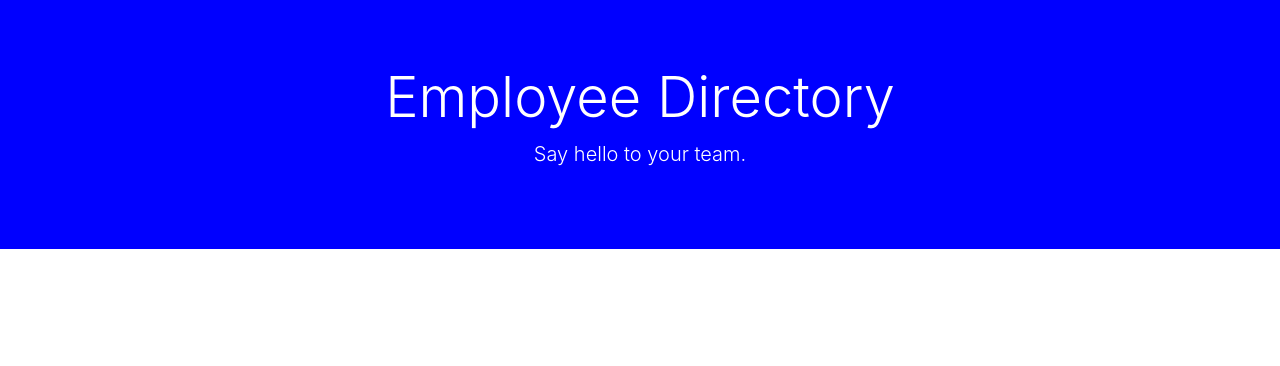
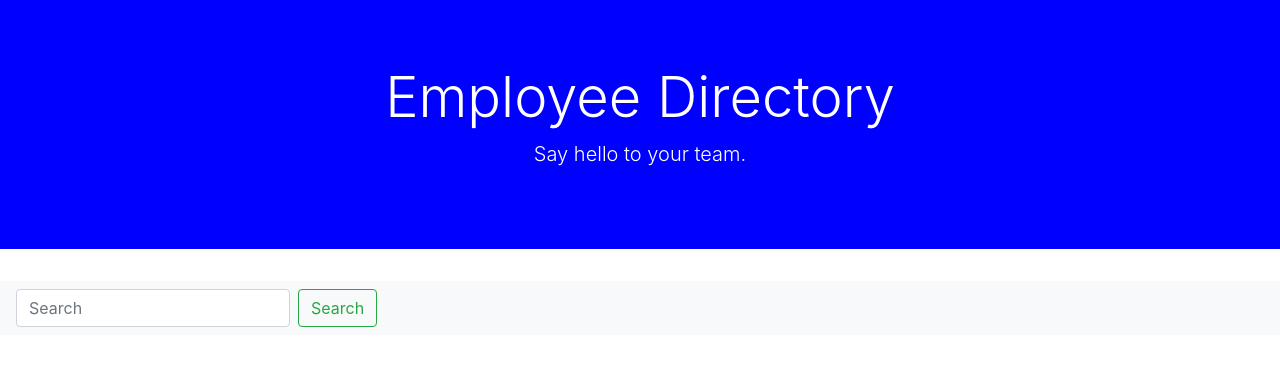
Before and after one commit to kevkevwuhoo/employee-directory, a React (Create React App) app: page / in a window 1280 px wide. Shown: the top 366 px of the page. Built offline with nearby package versions, Linux system fonts and the light colour scheme.

Commit message:
Created a search bar

```diff
--- a/src/App.js
+++ b/src/App.js
@@ -1,6 +1,7 @@
 import React from "react";
 // import "./App.css";
 import Header from "./components/Header";
+import Search from "./components/Search";
 
 // main container
 // header
@@ -14,6 +15,9 @@
       <header className="App-header">
         <Header />
       </header>
+      <div>
+        <Search />
+      </div>
     </div>
   );
 }
--- /dev/null
+++ b/src/components/Search.js
@@ -0,0 +1,23 @@
+import React from "react";
+
+// has outline, with shadow
+// turnary condition for x icon to appear
+  // appears when there's text
+  // clears the input
+// event listener: on change
+  // will render employee data
+  // map through employee array to filter cards based on input
+// search bar must lie below the table to send data to it
+
+function Search() {
+  return (
+    <nav className="navbar navbar-light bg-light">
+      <form className="form-inline">
+        <input className="form-control mr-sm-2" type="search" placeholder="Search" aria-label="Search"/>
+        <button className="btn btn-outline-success my-2 my-sm-0" type="submit">Search</button>
+      </form>
+    </nav>
+  );
+}
+
+export default Search;
```
